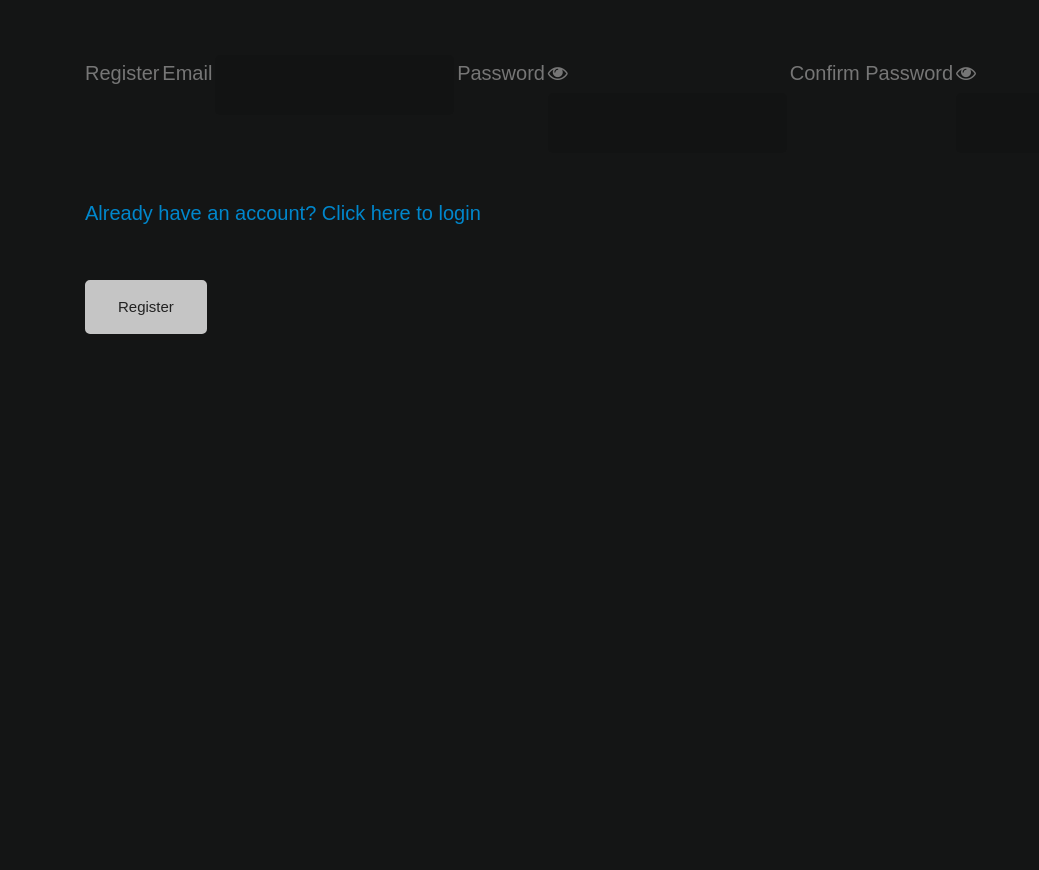
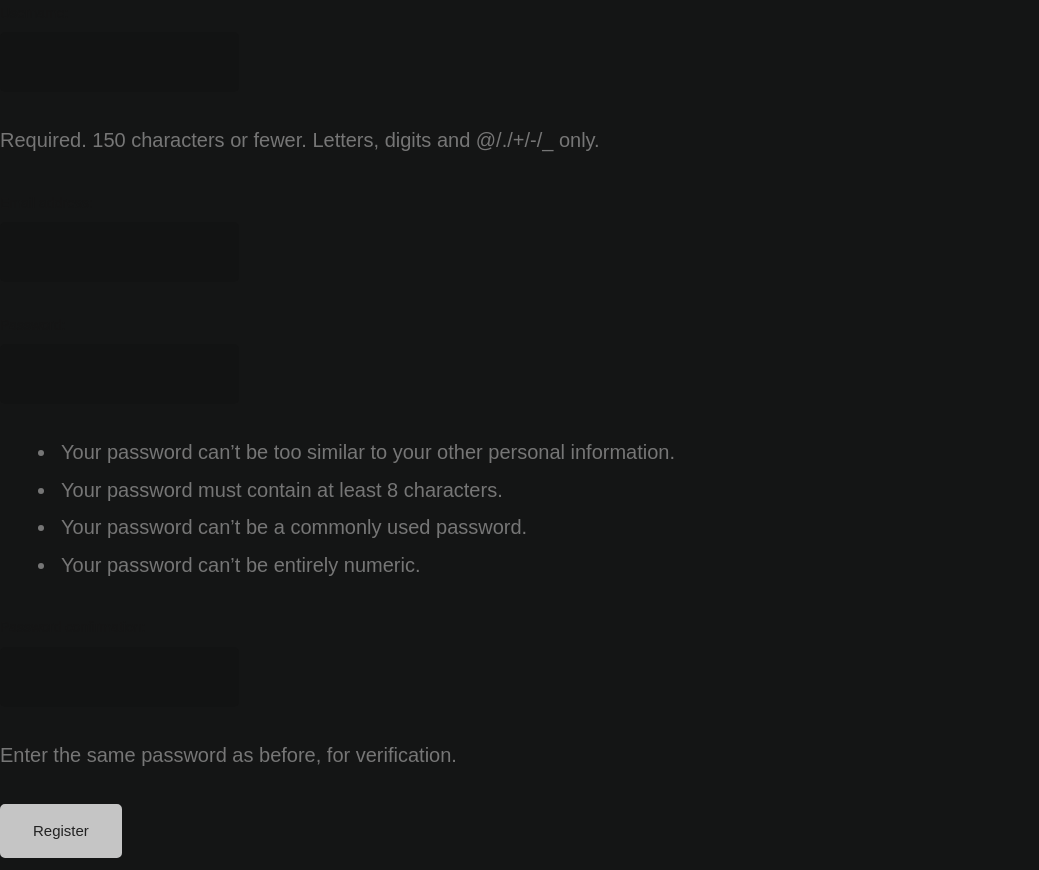
Before and after one commit to cgunawan85/ezresume, a Django app: page /register/ in a window 1280 px wide. Shown: the whole page, without its empty margins (0-1039 px from the left). Before the commit the page ends 334 px from the top, so only its background shows below. Run offline with Django 3.2, Linux system fonts and the light colour scheme; some libraries are stand-ins or nearby versions; some web fonts are replaced.

Commit message:
fixed stylesheets

```diff
--- a/users/templates/users/register.html
+++ b/users/templates/users/register.html
@@ -2,7 +2,7 @@
 <!DOCTYPE html>
 <html lang="en">
 <head>
-	<title>Login V14</title>
+	<title>EZResume | Sign Up</title>
 	<meta charset="UTF-8">
 	<meta name="viewport" content="width=device-width, initial-scale=1">
 <!--===============================================================================================-->
@@ -29,65 +29,12 @@
 <!--===============================================================================================-->
 </head>
 <body>
+<form method="POST">
+{% csrf_token %}
+{{ form.as_p }}
+<button class="login100-form-btn" type="submit">Register</button>
+</form>
 
-	<div class="limiter">
-		<div class="container-login100">
-			<div class="wrap-login100 p-l-85 p-r-85 p-t-55 p-b-55">
-				<form class="login100-form validate-form flex-sb flex-w">
-					<span class="login100-form-title p-b-32">
-						Register
-					</span>
-
-					<span class="txt1 p-b-11">
-						Email
-					</span>
-					<div class="wrap-input100 validate-input m-b-36" data-validate = "Email is required">
-						<input class="input100" type="text" name="email" >
-						<span class="focus-input100"></span>
-					</div>
-
-					<span class="txt1 p-b-11">
-						Password
-					</span>
-					<div class="wrap-input100 validate-input m-b-12" data-validate = "Password is required">
-						<span class="btn-show-pass">
-							<i class="fa fa-eye"></i>
-						</span>
-						<input class="input100" type="password" name="pass1" >
-						<span class="focus-input100"></span>
-					</div>
-
-					<span class="txt1 p-b-11">
-						Confirm Password
-					</span>
-					<div class="wrap-input100 validate-input m-b-12"
-					data-validate = "Your passwords do not match">
-						<span class="btn-show-pass">
-							<i class="fa fa-eye"></i>
-						</span>
-						<input class="input100" type="password" name="pass2" >
-						<span class="focus-input100"></span>
-					</div>
-
-					<div class="flex-sb-m w-full p-b-48">
-
-						<div>
-							<a href="#" class="txt3">
-								Already have an account? Click here to login
-							</a>
-						</div>
-					</div>
-
-					<div class="container-login100-form-btn">
-						<button class="login100-form-btn">
-							Register
-						</button>
-					</div>
-
-				</form>
-			</div>
-		</div>
-	</div>
 
 
 	<div id="dropDownSelect1"></div>
--- a/users/views.py
+++ b/users/views.py
@@ -1,6 +1,6 @@
 from django.shortcuts import render, redirect
 from .forms import CustomUserCreationForm
-# from django.contrib import messages
+from django.contrib import messages
 
 
 def register(request):
@@ -8,8 +8,8 @@
         form = CustomUserCreationForm(request.POST)
         if form.is_valid():
             form.save()
-            # username = form.cleaned_data.get('username')
-            # messages.success(request, "Account created for {}".format(username))
+            username = form.cleaned_data.get('username')
+            messages.success(request, "Account created for {}! Please login with your credentials to continue".format(username))
             return redirect('login')
     else:
         form = CustomUserCreationForm()
```
Also changed, not shown: users/static/users/css/main.css (+15 -1 lines), users/templates/users/login.html (+12 -1 lines), db.sqlite3, users/static/users/images/icons/favicon.ico.
